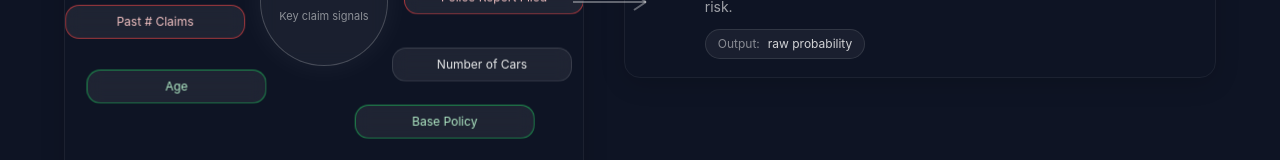
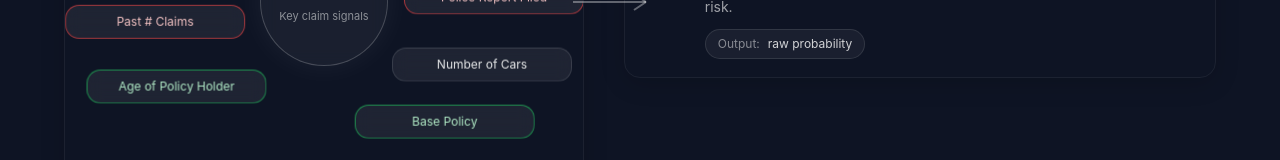
Before and after one commit to ag-algolab/ag-algolab.github.io, a React (Vite) app: page /#/fraud-risk-scoring in a window 1280 px wide. Shown: the part 745-905 px from the top of the page. Built offline with nearby package versions, Linux system fonts and the light colour scheme.

Commit message:
Update FraudRiskScoring.jsx

```diff
--- a/src/pages/FraudRiskScoring.jsx
+++ b/src/pages/FraudRiskScoring.jsx
@@ -93,7 +93,7 @@ export default function FraudRiskScoring() {
                 {/* Orbiting tags (each tag animates independently) */}
                 <div className="absolute inset-0">
                   {/* MIXED order (no color blocks) */}
-                  <div className="orbit-tag tag-green"  style={{ "--phase": "-0s"   }}>Age</div>
+                  <div className="orbit-tag tag-green"  style={{ "--phase": "-0s"   }}>Age of Policy Holder</div>
                   <div className="orbit-tag tag-red"    style={{ "--phase": "-0.9s" }}>Past # Claims</div>
                   <div className="orbit-tag tag-violet" style={{ "--phase": "-1.8s" }}>Vehicle Price</div>
                   <div className="orbit-tag tag-green"  style={{ "--phase": "-2.7s" }}>Marital Status</div>
```
